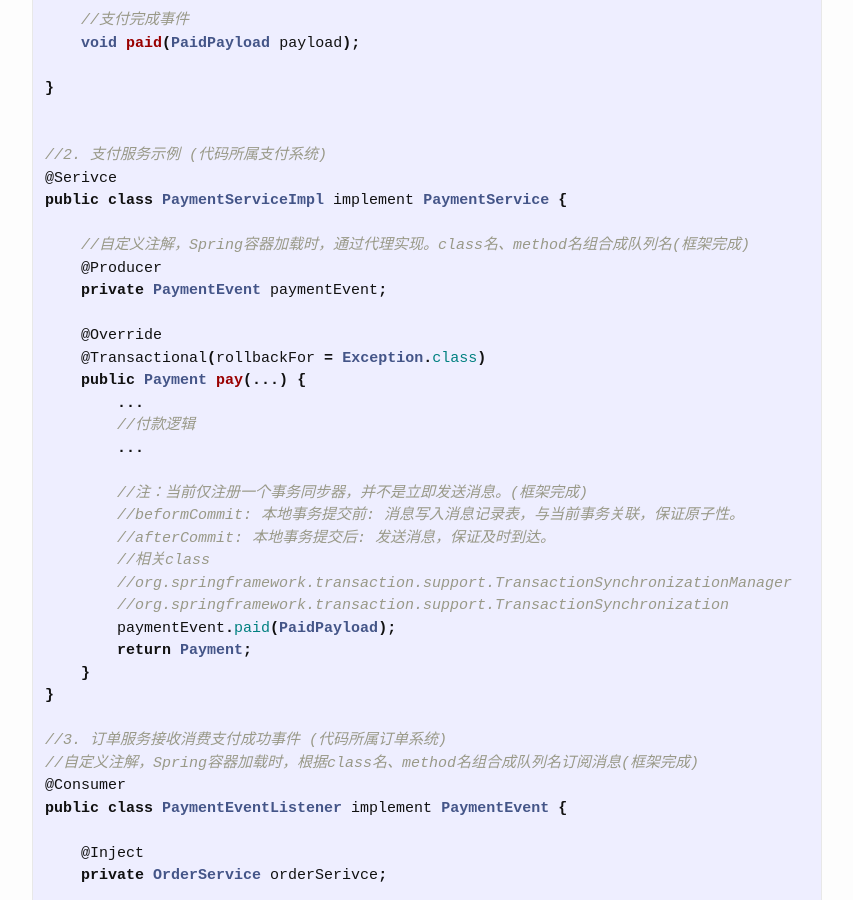
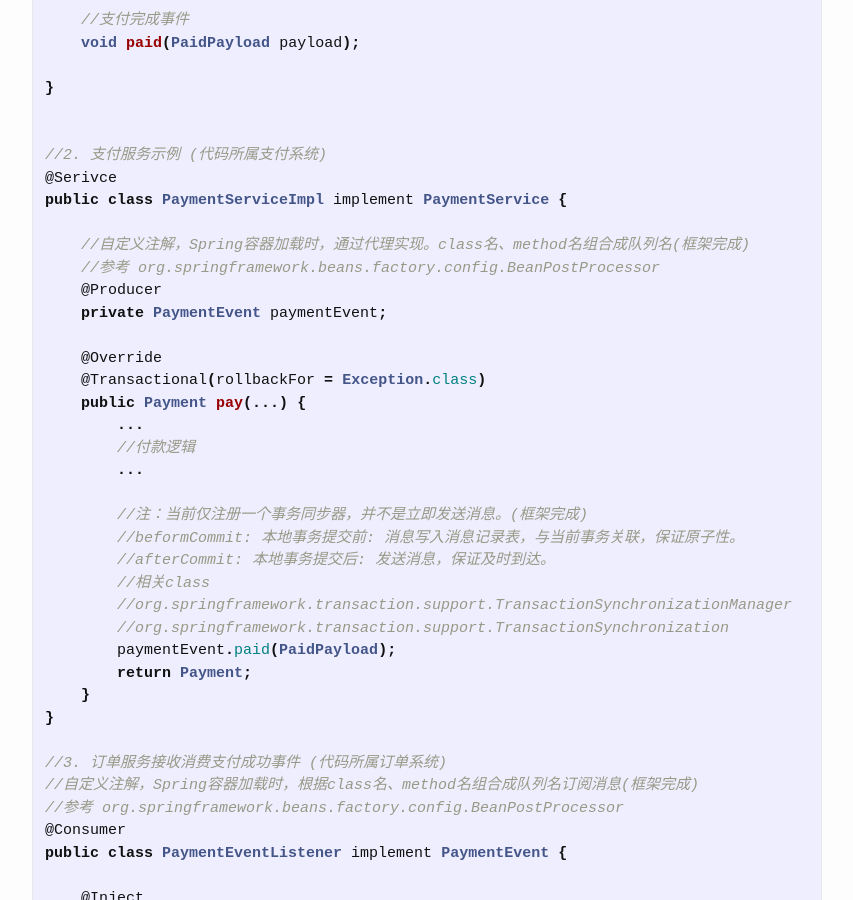
Before and after one commit to 028820/028820.github.io, a Jekyll site: the page built from _posts/2016-04-25-XA.markdown, in a window 1280 px wide and 900 px high, scrolled down 1976 px. Shown: the whole window, without its empty margins (213-1066 px from the left). Built offline with Jekyll 4.4.1, drawn with Linux system fonts in a browser that asks for light colours; comment, search, counter and statistics services are not loaded; some of the changed text lies outside the part shown.

```diff
--- a/_posts/2016-04-25-XA.markdown
+++ b/_posts/2016-04-25-XA.markdown
@@ -90,6 +90,7 @@ public interface PaymentEvent{
 public class PaymentServiceImpl implement PaymentService {
 
     //自定义注解，Spring容器加载时，通过代理实现。class名、method名组合成队列名(框架完成)
+    //参考 org.springframework.beans.factory.config.BeanPostProcessor
     @Producer
     private PaymentEvent paymentEvent;
 
@@ -113,6 +114,7 @@ public class PaymentServiceImpl implement PaymentService {
 
 //3. 订单服务接收消费支付成功事件 (代码所属订单系统)
 //自定义注解，Spring容器加载时，根据class名、method名组合成队列名订阅消息(框架完成)
+//参考 org.springframework.beans.factory.config.BeanPostProcessor
 @Consumer
 public class PaymentEventListener implement PaymentEvent {
 
```
Also changed, not shown: other parts of _posts/2016-04-25-XA.markdown (+1 -1 lines).
